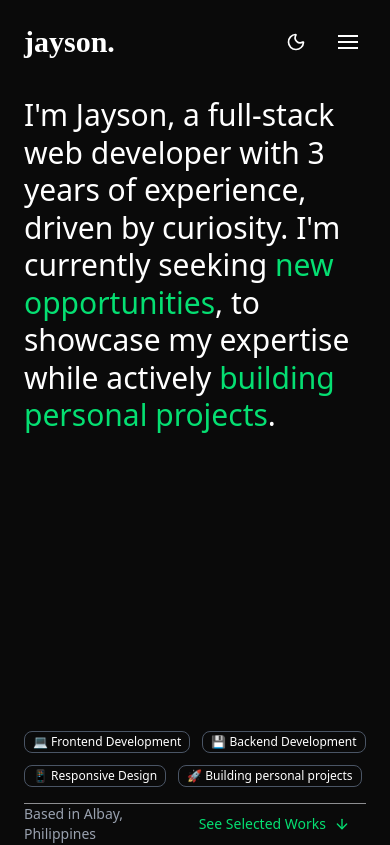
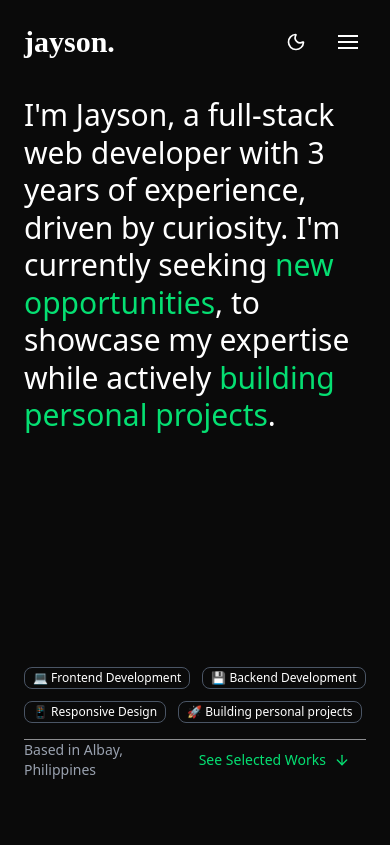
Before and after one commit to kaiseldev-sudo/portfolio-website, a Next.js app: page / in a window 390 px wide. Shown: the top 845 px of the page. Built offline with nearby package versions, Linux system fonts and the light colour scheme; a web font is replaced by a local one.

Commit message:
Fixed hero section

```diff
--- a/app/page.tsx
+++ b/app/page.tsx
@@ -342,7 +342,7 @@
           </h1>
         </div>
 
-         <div className="flex flex-col gap-4 lg:mb-1">
+         <div className="flex flex-col gap-4 mb-16 lg:mb-1">
           <div
               className={`flex flex-wrap gap-3 lg:gap-4 transition-all duration-1000 delay-200 ${
                 visibleSections.has("hero") ? "opacity-100 translate-y-0" : "opacity-0 translate-y-8"
```
